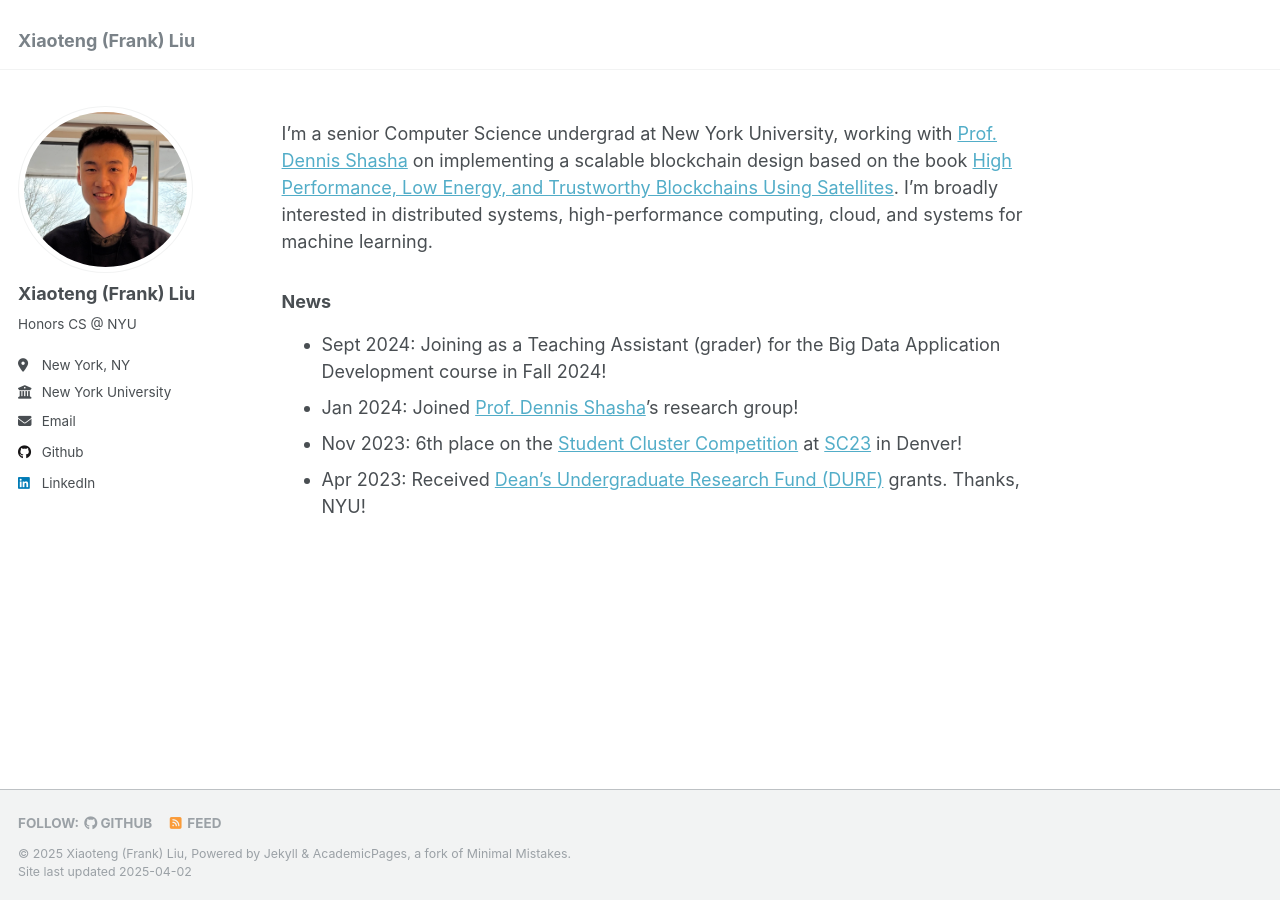
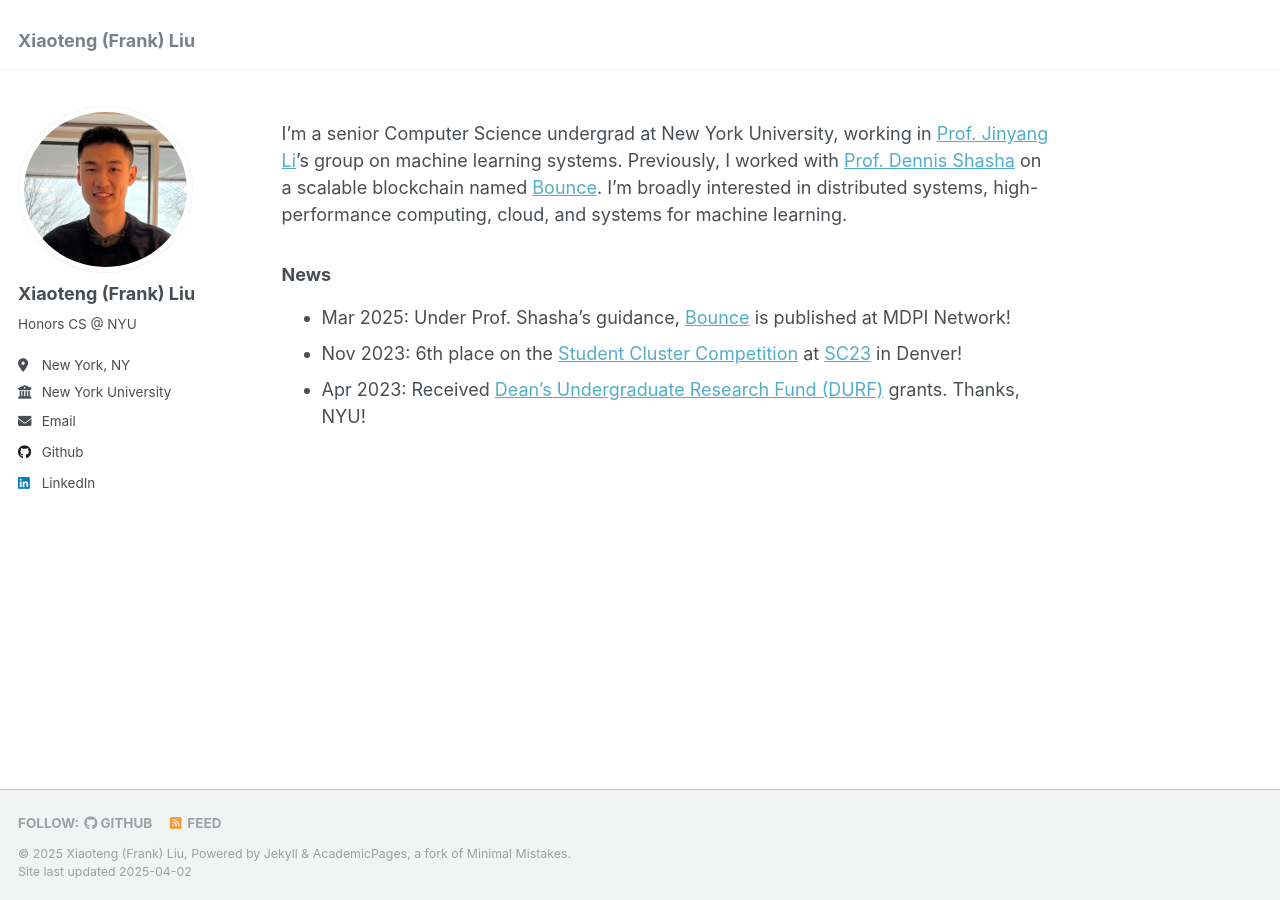
Before and after one commit to lapisliu/lapisliu.github.io, a Jekyll site: the page built from _pages/about.md, in a window 1280 px wide. Built offline with Jekyll 4.4.1, drawn with Linux system fonts in a browser that asks for light colours.

Commit message:
Update about.md

```diff
--- a/_pages/about.md
+++ b/_pages/about.md
@@ -7,10 +7,9 @@ redirect_from:
   - /about.html
 ---
 
-I'm a senior Computer Science undergrad at New York University, working with [Prof. Dennis Shasha](https://cs.nyu.edu/~shasha/) on implementing a scalable blockchain design based on the book [High Performance, Low Energy, and Trustworthy Blockchains Using Satellites](https://www.nowpublishers.com/article/Details/NET-070). I'm broadly interested in distributed systems, high-performance computing, cloud, and systems for machine learning.
+I'm a senior Computer Science undergrad at New York University, working in [Prof. Jinyang Li](https://scholar.google.com/citations?user=MrWIWNwAAAAJ)'s group on machine learning systems. Previously, I worked with [Prof. Dennis Shasha](https://cs.nyu.edu/~shasha/) on a scalable blockchain named [Bounce](https://www.mdpi.com/2673-8732/5/2/9). I'm broadly interested in distributed systems, high-performance computing, cloud, and systems for machine learning.
 
 ### News
-- Sept 2024: Joining as a Teaching Assistant (grader) for the Big Data Application Development course in Fall 2024!
-- Jan 2024: Joined [Prof. Dennis Shasha](https://cs.nyu.edu/~shasha/)'s research group!
+- Mar 2025: Under Prof. Shasha's guidance, [Bounce](https://www.mdpi.com/2673-8732/5/2/9) is published at MDPI Network!
 - Nov 2023: 6th place on the [Student Cluster Competition](https://studentclustercompetition.us/2023/index.html) at [SC23](https://sc23.supercomputing.org/) in Denver!
 - Apr 2023: Received [Dean's Undergraduate Research Fund (DURF)](https://cas.nyu.edu/undergraduate-research/deans-undergraduate-research-fund/DURFG.html) grants. Thanks, NYU!
```
